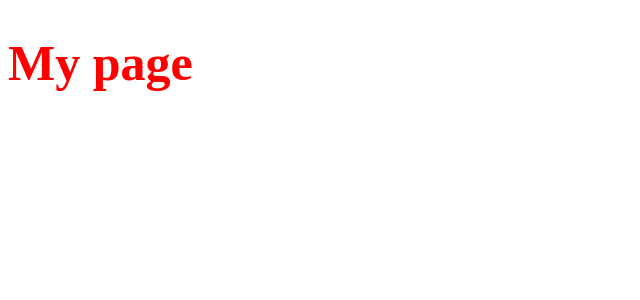
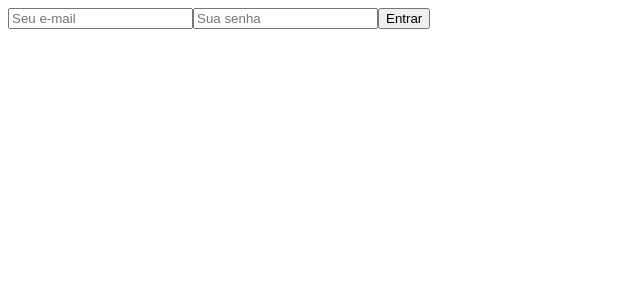
Before and after one commit to Gui-dev/nextauth, a Next.js app: page / in a window 1280 px wide. Shown: the top 300 px of the page, without its empty margins (0-640 px from the left). Built offline with nearby package versions, Linux system fonts and the light colour scheme.

Commit message:
chorus: add first commit

```diff
--- a/pages/index.tsx
+++ /dev/null
@@ -1,10 +0,0 @@
-import styled from 'styled-components'
-
-const Title = styled.h1`
-  color: red;
-  font-size: 50px;
-`
-
-export default function Home() {
-  return <Title>My page</Title>
-}
--- /dev/null
+++ b/src/contexts/AuthContext.tsx
@@ -0,0 +1,34 @@
+import { createContext, ReactNode } from 'react'
+
+type SignInCredenntials = {
+  email: string
+  password: string
+}
+
+type AuthProviderProps = {
+  children: ReactNode
+}
+
+type AuthContextProps = {
+  isAuthenticated: boolean
+  signIn: ({email, password}: SignInCredenntials) => Promise<void>
+}
+
+export const AuthContext = createContext({} as AuthContextProps)
+
+export const AuthProvider = ({ children }: AuthProviderProps) => {
+  const isAuthenticated = false
+
+  const signIn = async ({ email, password }: SignInCredenntials):Promise<void> => {
+    console.log(email, password)
+  }
+
+  return (
+    <AuthContext.Provider value={{
+      isAuthenticated,
+      signIn
+    }}>
+      { children }
+    </AuthContext.Provider>
+  )
+}
--- /dev/null
+++ b/src/pages/_app.tsx
@@ -0,0 +1,13 @@
+import { AppProps } from 'next/app'
+
+import { AuthProvider } from '../contexts/AuthContext'
+
+function MyApp ({ Component, pageProps }: AppProps) {
+  return (
+    <AuthProvider>
+      <Component {...pageProps} />
+    </AuthProvider>
+  )
+}
+
+export default MyApp
--- /dev/null
+++ b/src/pages/index.tsx
@@ -0,0 +1,41 @@
+import { FormEvent, useContext, useState } from 'react'
+
+import { AuthContext } from '../contexts/AuthContext'
+
+export default function Home() {
+  const [email, setEmail] = useState('')
+  const [password, setPassword] = useState('')
+
+  const { signIn } = useContext(AuthContext)
+
+  const handleSignIn = async (event: FormEvent) => {
+    event.preventDefault()
+    signIn({
+      email,
+      password
+    })
+  }
+
+  return (
+    <>
+      <form onSubmit={ handleSignIn }>
+        <input
+          type="email"
+          name="email"
+          placeholder="Seu e-mail"
+          value={email}
+          onChange={ event => setEmail(event.target.value) }
+        />
+        <input
+          type="password"
+          name="password"
+          placeholder="Sua senha"
+          value={password}
+          onChange={ event => setPassword(event.target.value) }
+        />
+
+        <button>Entrar</button>
+      </form>
+    </>
+  )
+}
```
Also changed, not shown: src/pages/_document.tsx (renamed from pages/_document.tsx).
